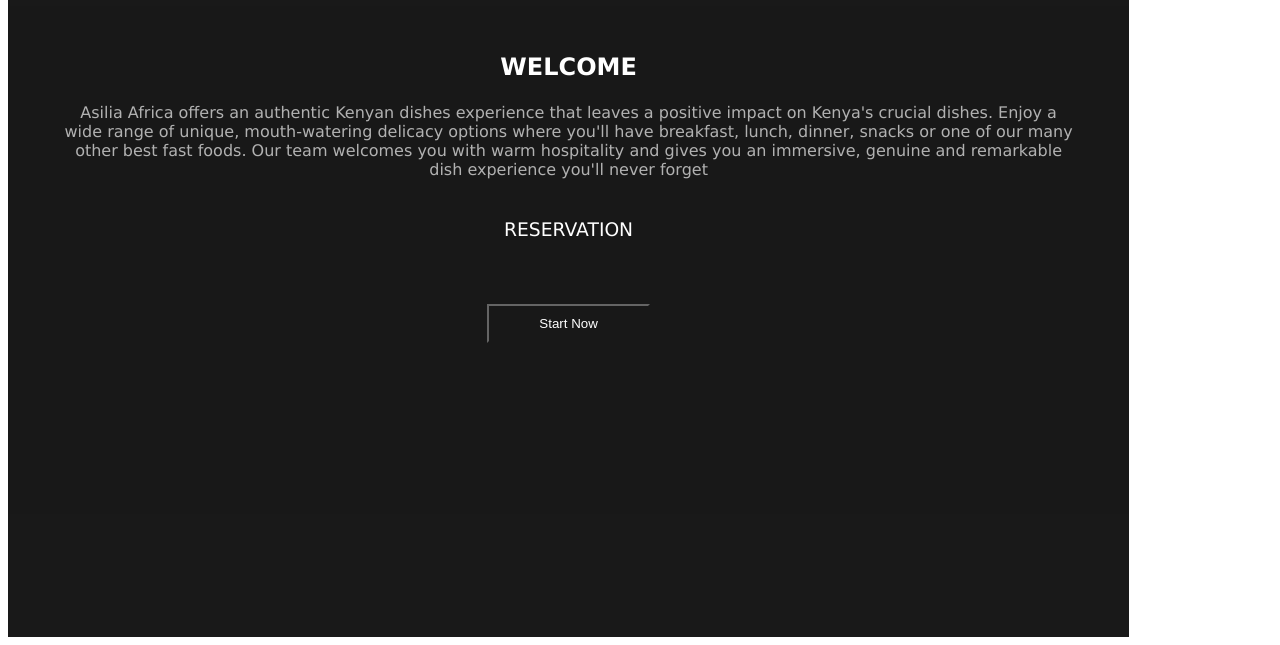
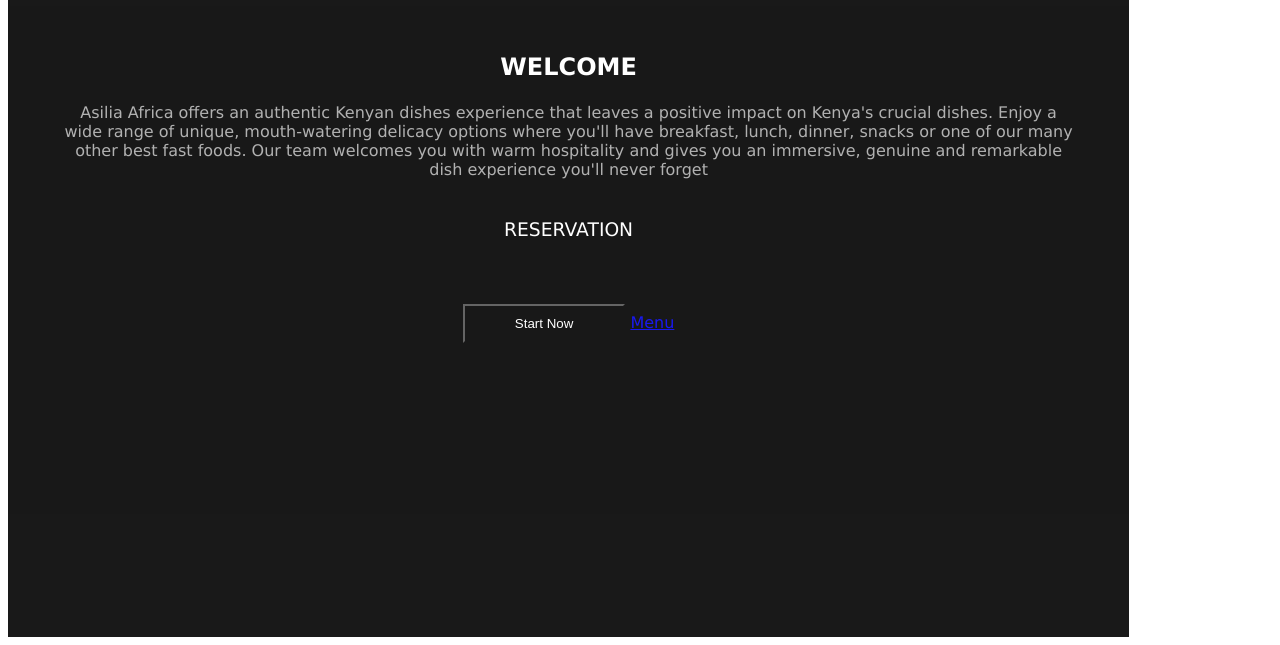
Before and after one commit to ceo-sylvianjenga/assignment-1, a plain HTML site: page index.html in a window 1280 px wide. Shown: the part 757-1402 px from the top of the page. Drawn offline with Linux system fonts and the light colour scheme.

Commit message:
index.html

```diff
--- a/index.html
+++ b/index.html
@@ -26,6 +26,7 @@
     <div class="opt">
         <form action="" method="POST">
             <input type="button" value="Start Now">
+            <a href="./pages/menu.html">Menu</a>
         </form>
 
     </div>
```
